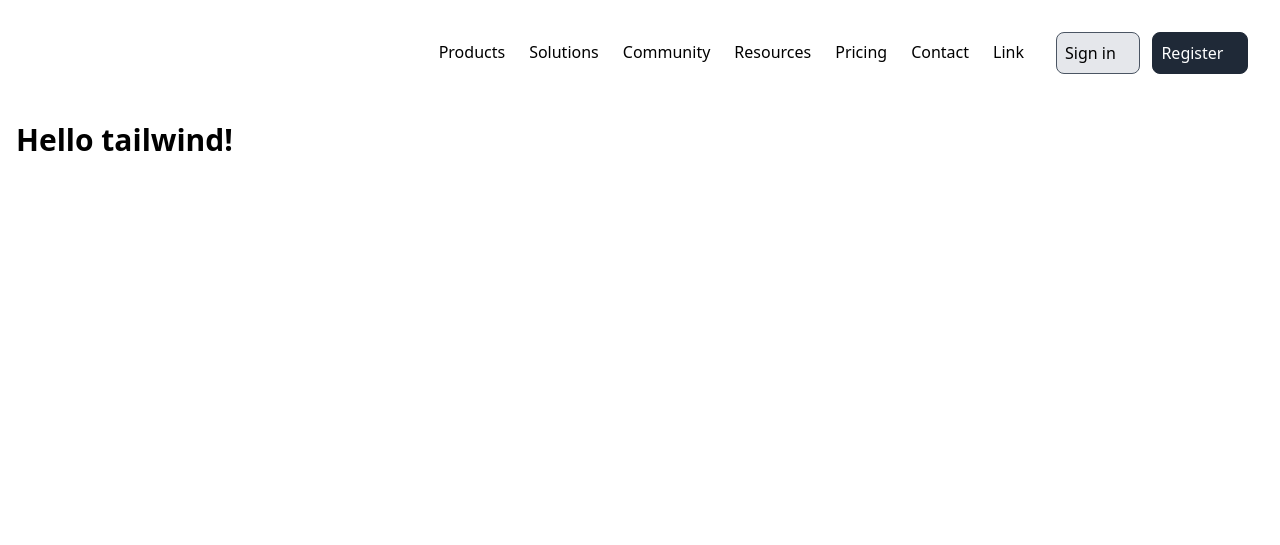
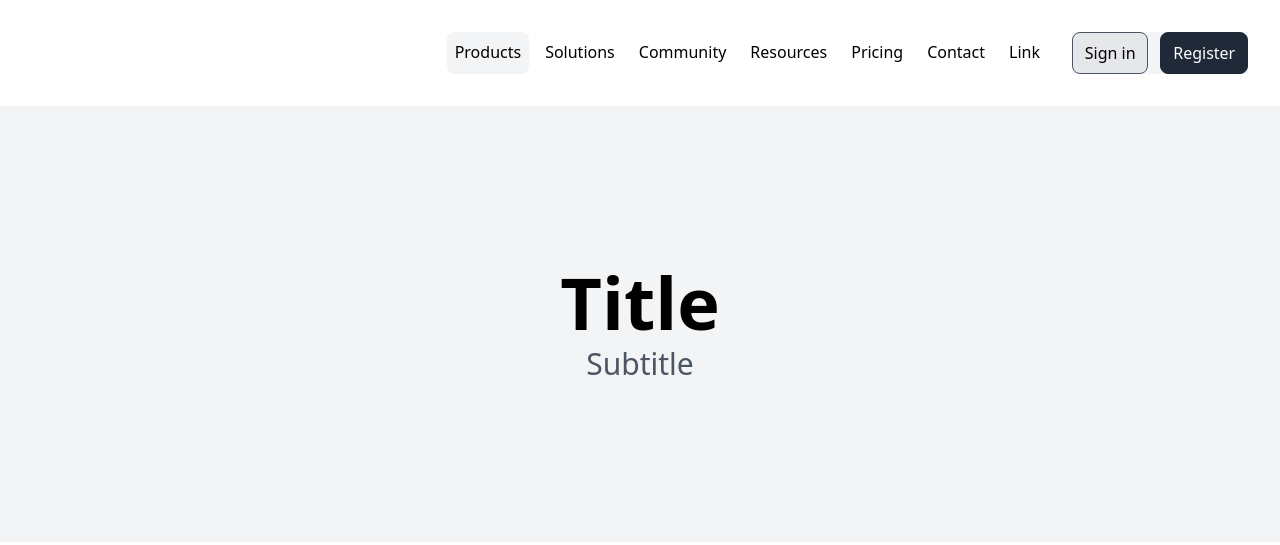
Before and after one commit to andrade-g/Tailwind-playground, a website: page index.html in a window 1280 px wide. Drawn offline with nearby package versions, Linux system fonts and the light colour scheme.

Commit message:
top left buttons adjustes and hero added

```diff
--- a/index.html
+++ b/index.html
@@ -10,7 +10,9 @@
   <body>
     <div class="flex content-center gap-6 p-8">
       <div class="flex flex-auto justify-end gap-2">
-        <a class="justify-center rounded-lg items-center p-2">Products</a>
+        <a class="justify-center rounded-lg items-center p-2 bg-gray-100"
+          >Products</a
+        >
         <a class="justify-center items-center p-2">Solutions</a>
         <a class="justify-center items-center p-2">Community</a>
         <a class="justify-center items-center p-2">Resources</a>
@@ -18,17 +20,24 @@
         <a class="justify-center items-center p-2">Contact</a>
         <a class="justify-center items-center p-2">Link</a>
       </div>
-      <div class="flex w-48 items-center gap-3">
+      <div class="flex w-44 gap-3 bg-gray-100">
         <a
-          class="flex-auto justify-center items-center p-2 bg-gray-200 rounded-lg border border-gray-600"
-          >Sign in</a
+          class="p-2 flex-auto text-center bg-gray-200 rounded-lg border border-gray-600"
         >
+          Sign in
+        </a>
         <a
-          class="flex-auto justify-center items-center p-2 bg-gray-800 rounded-lg border border-gray-800 text-white"
-          >Register</a
+          class="p-2 flex-auto text-center text-white bg-gray-800 rounded-lg border border-gray-800"
         >
+          Register
+        </a>
       </div>
     </div>
-    <h1 class="text-3xl p-4 font-bold">Hello tailwind!</h1>
+    <div
+      class="flex flex-col justify-center items-center px-16 py-40 gap-2 bg-gray-100"
+    >
+      <h1 class="text-7xl font-bold">Title</h1>
+      <p class="text-3xl text-gray-600">Subtitle</p>
+    </div>
   </body>
 </html>
```
